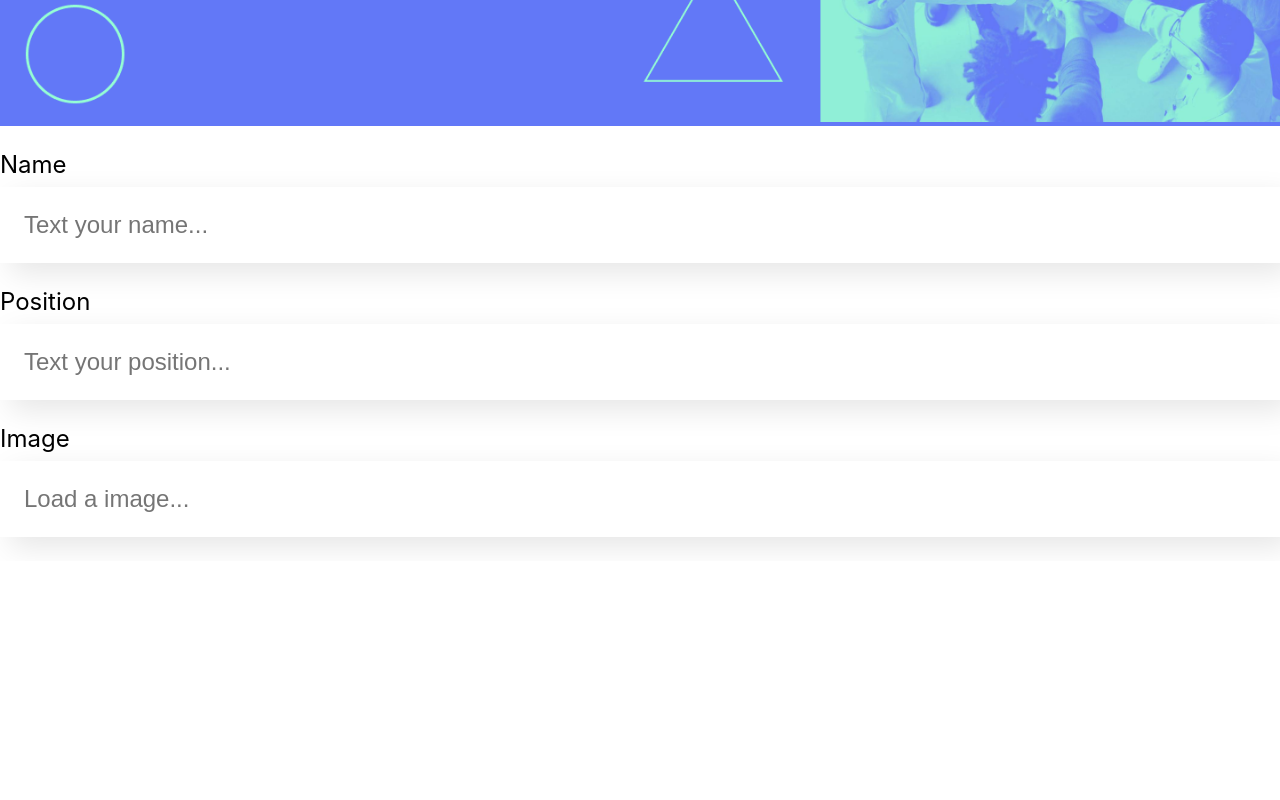
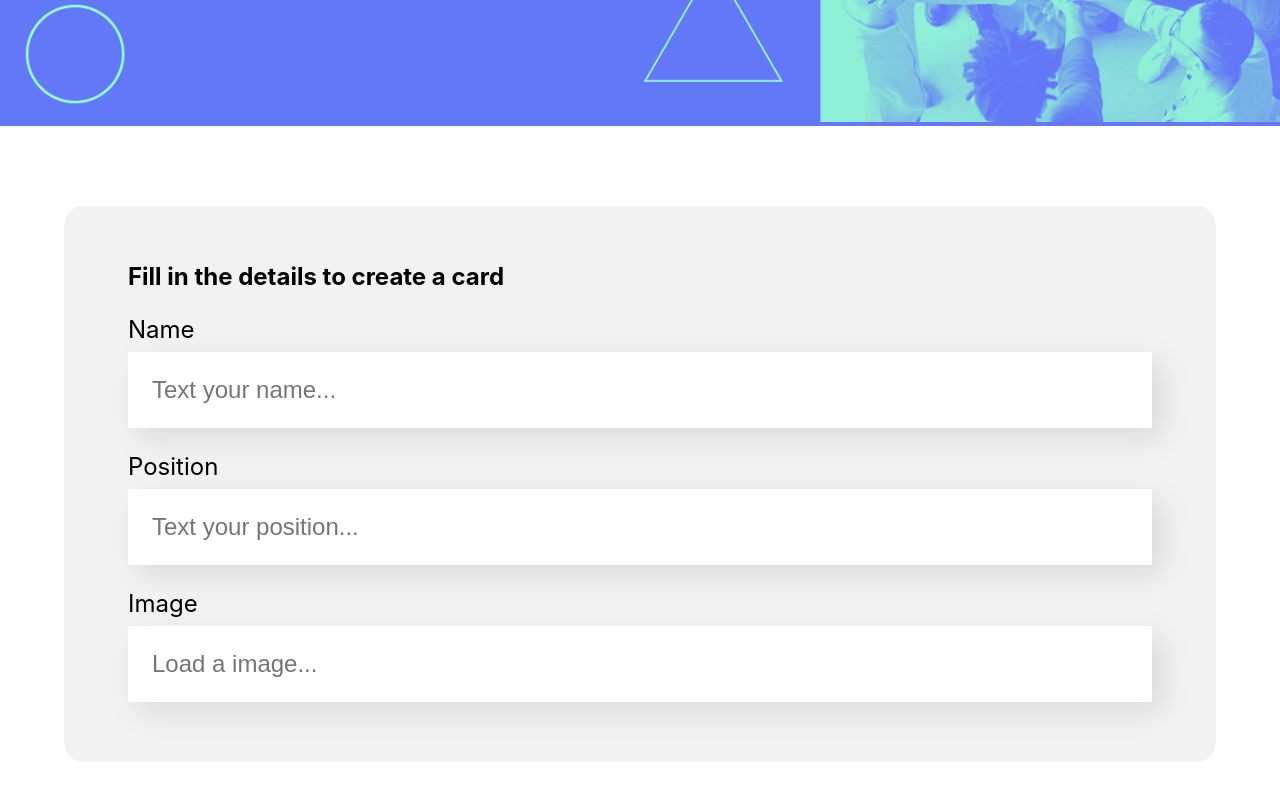
Before and after one commit to CauevSilv/react-basic, a JavaScript app in the folder organo/: page / in a window 1280 px wide. Shown: the part 372-1172 px from the top of the page. Before the commit the page ends 933 px from the top, so only its background shows below. Built offline with nearby package versions, Linux system fonts and the light colour scheme; the HTML template or start-up script is replaced by a standard one.

Commit message:
✨ (feat): created Form component

```diff
--- a/organo/src/App.js
+++ b/organo/src/App.js
@@ -1,15 +1,11 @@
 import Banner from './componentes/Banner';
-
-//When the js file is named index.js, you can import the folder directly
-import TextField from './componentes/TextField';
+import Form from './componentes/Form';
 
 function App() {
   return (
     <div className="App">
       <Banner />
-      <TextField label="Name" placeholder="Text your name"/>
-      <TextField label="Position" placeholder="Text your position"/>
-      <TextField label="Image" placeholder="Load a image"/>
+      <Form />
     </div>
   );
 }
--- /dev/null
+++ b/organo/src/componentes/Form/form.css
@@ -0,0 +1,12 @@
+.form {
+    display: flex;
+    justify-content: center;
+    margin: 80px 0;
+}
+
+.form form {
+    width: 80%;
+    padding: 36px 64px;
+    border-radius: 20px;
+    background-color: #F2F2F2;
+}
--- /dev/null
+++ b/organo/src/componentes/Form/index.js
@@ -0,0 +1,17 @@
+import './form.css';
+import TextField from '../TextField';
+
+const Form = () => {
+    return (
+        <section className="form">
+            <form>
+                <h2>Fill in the details to create a card</h2>
+                <TextField label="Name" placeholder="Text your name"/>
+                <TextField label="Position" placeholder="Text your position"/>
+                <TextField label="Image" placeholder="Load a image"/>
+            </form>
+        </section>
+    )
+}
+
+export default Form;
```
